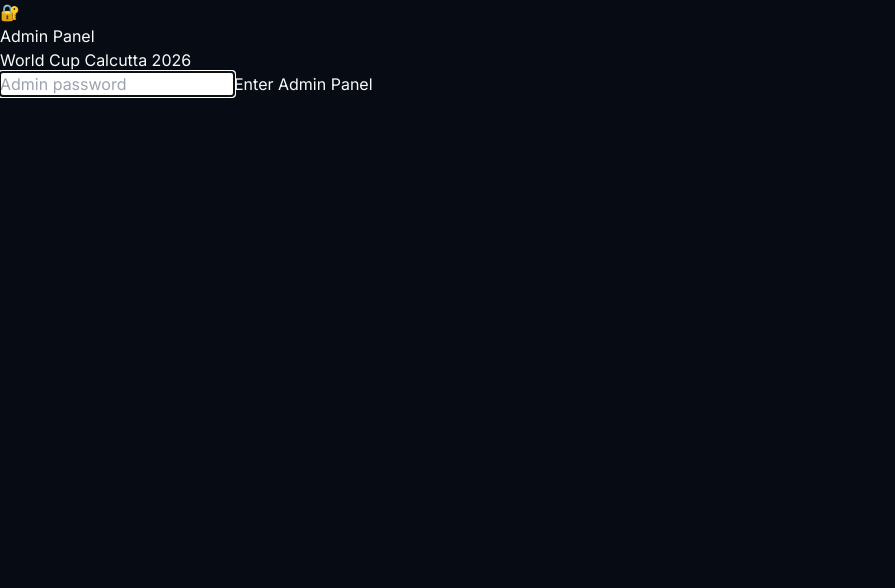
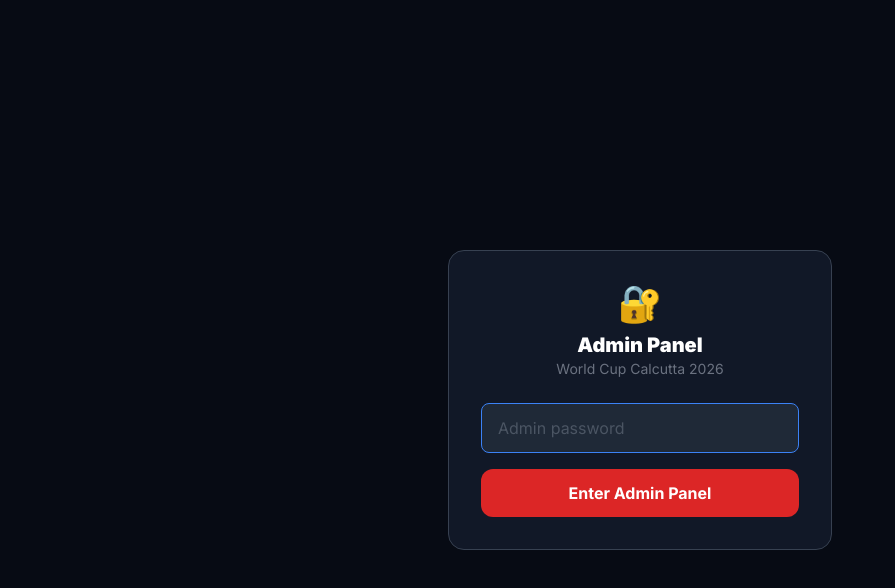
Before and after one commit to breidemppart/world-cup-calcutta, a Next.js app: page /admin in a window 1280 px wide. Shown: the top 588 px of the page, without its empty margins (0-895 px from the left). Built offline with nearby package versions, Linux system fonts and the light colour scheme.

Commit message:
Create tailwind.config.js

```diff
--- /dev/null
+++ b/tailwind.config.js
@@ -0,0 +1,20 @@
+/** @type {import('tailwindcss').Config} */
+module.exports = {
+  content: [
+    './pages/**/*.{js,ts,jsx,tsx,mdx}',
+    './components/**/*.{js,ts,jsx,tsx,mdx}',
+    './app/**/*.{js,ts,jsx,tsx,mdx}',
+  ],
+  theme: {
+    extend: {
+      colors: {
+        pitch: { 950: '#030712', 900: '#0a0e1a', 800: '#0f1629', 700: '#1a2340' },
+        gold: { 400: '#fbbf24', 500: '#f59e0b', 600: '#d97706' },
+      },
+      fontFamily: { sans: ['var(--font-inter)', 'system-ui', 'sans-serif'] },
+      animation: { 'fade-in': 'fadeIn 0.2s ease-out' },
+      keyframes: { fadeIn: { '0%': { opacity: '0', transform: 'translateY(-4px)' }, '100%': { opacity: '1', transform: 'translateY(0)' } } },
+    },
+  },
+  plugins: [],
+};
```
